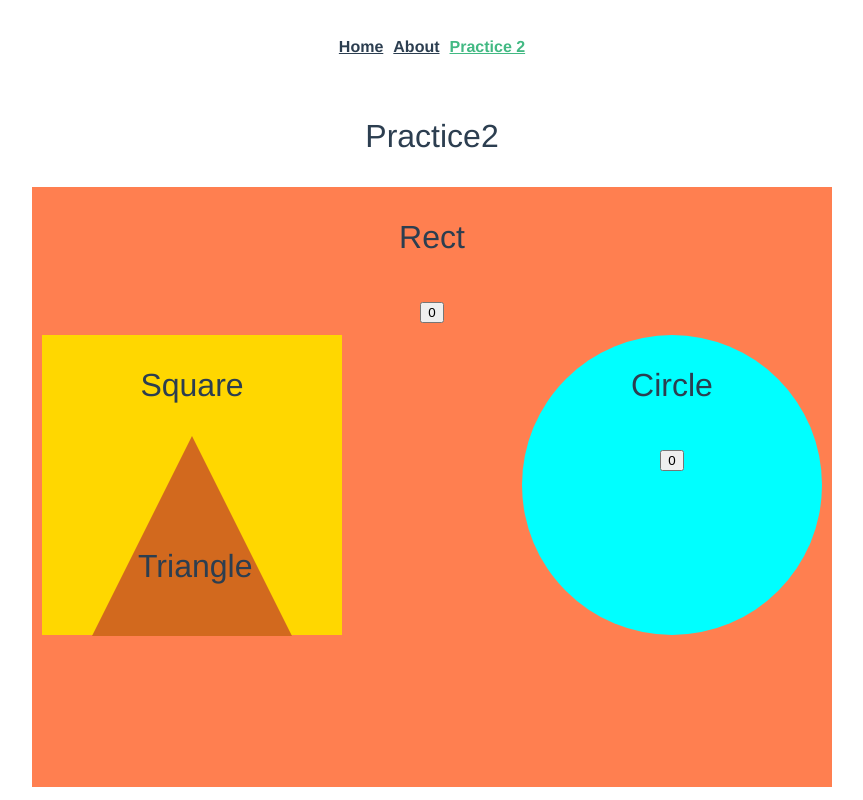
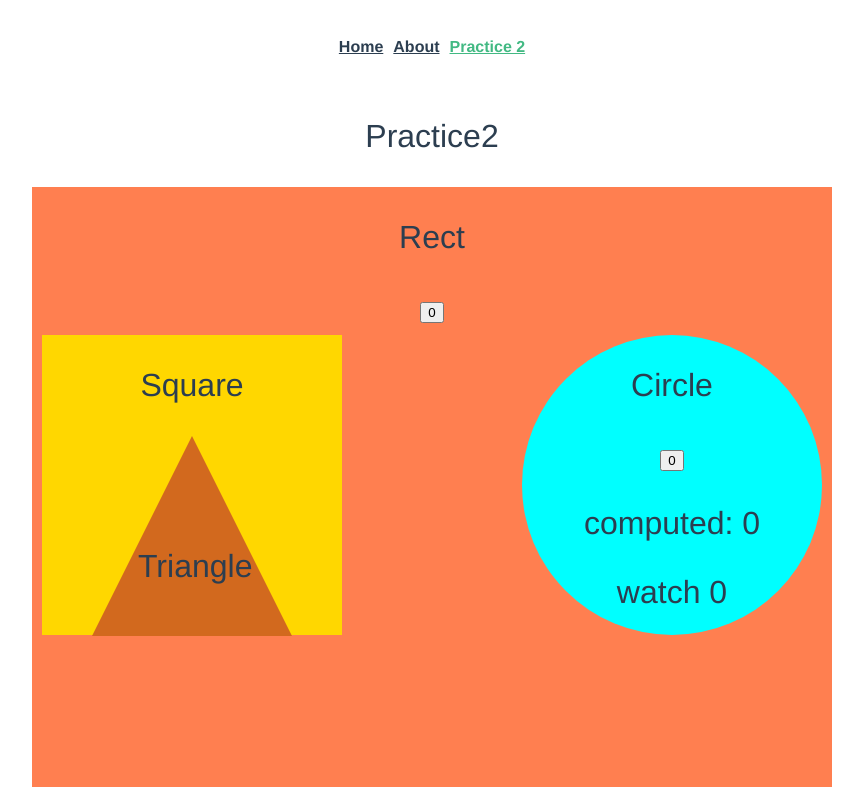
Before and after one commit to yczkhx/-, a Vue app: page /#/practice2 in a window 1280 px wide. Shown: the whole page, without its empty margins (208-1071 px from the left). Built offline with nearby package versions, Linux system fonts and the light colour scheme.

Commit message:
@update 说明文档

```diff
--- a/src/components/CircleItem.vue
+++ b/src/components/CircleItem.vue
@@ -1,11 +1,11 @@
 <template>
   <div class="circle">
     <p>Circle</p>
-    <!-- <TriangleItem></TriangleItem> -->
-    <!-- <RectItem></RectItem> -->
     <button @click="count++">
       {{ count }}
     </button>
+    <p>computed: {{ countListen }}</p>
+    <p>watch {{ countWatcher }}</p>
   </div>
 </template>
 
@@ -17,7 +17,34 @@ export default {
       count: 0,
       graph,
       graphCN,
+      countWatcher: 0,
     };
+  },
+  computed: {
+    countListen() {
+      console.log(
+        "%c%s %c%s: computed",
+        "color: aqua",
+        graph[3],
+        "color: black",
+        graphCN[3],
+        this.count
+      );
+      return this.count;
+    },
+  },
+  watch: {
+    count() {
+      console.log(
+        "%c%s %c%s: watch",
+        "color: aqua",
+        graph[3],
+        "color: black",
+        graphCN[3],
+        this.count
+      );
+      this.countWatcher = this.count;
+    },
   },
   beforeCreate() {
     console.log(
```
Also changed, not shown: 1 other file (tests, documents, lock files or other folders).
